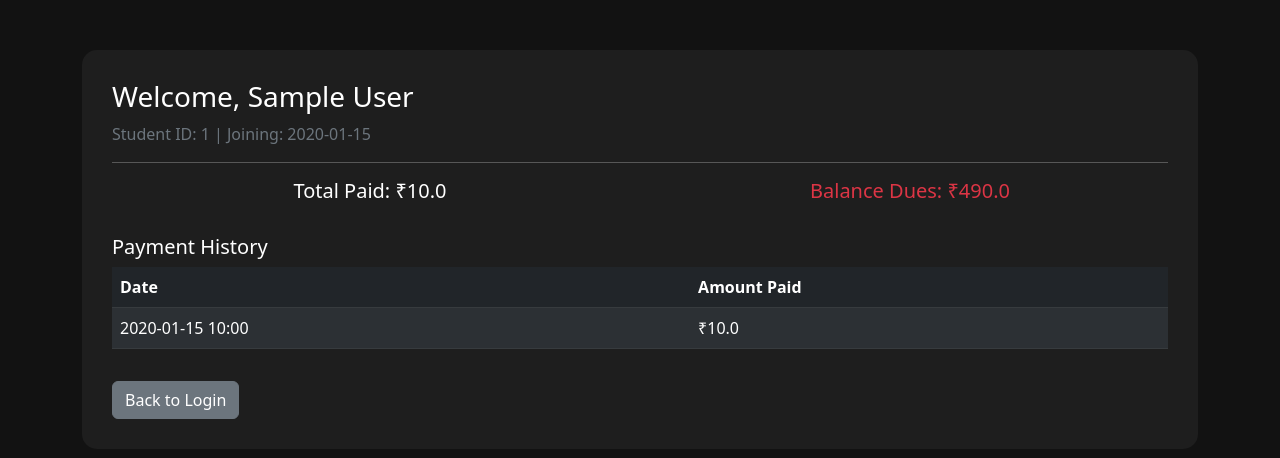
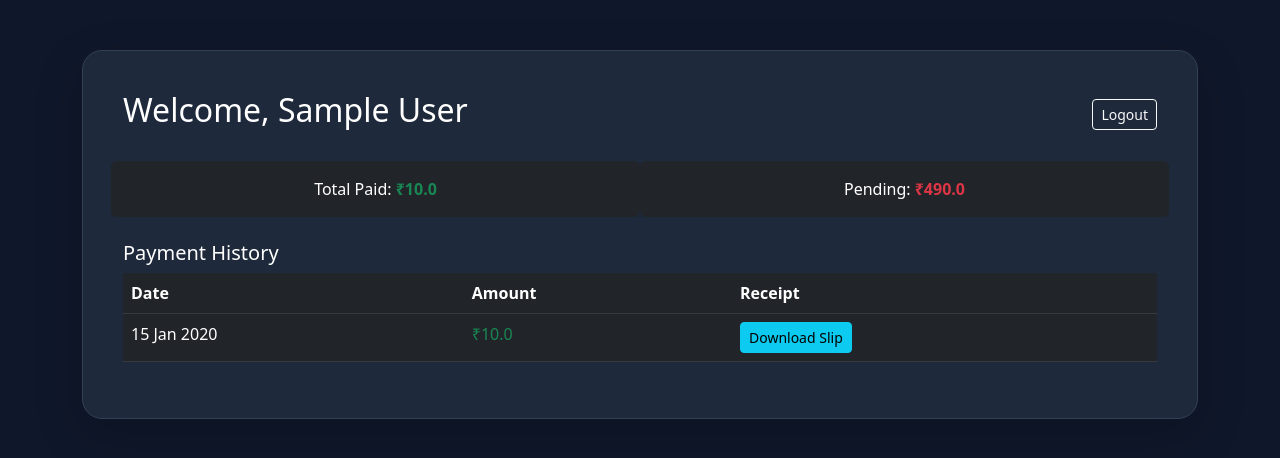
Before and after one commit to oms91799-gif/Aspirant-Library-ERP., a Flask app: page /student/1 in a window 1280 px wide. Shown: the top 458 px of the page. Run offline with Flask 3, Linux system fonts and the light colour scheme; the visitor is signed in with stand-in values (Sample User, id 1); tables that the repository leaves empty hold one stand-in row (values such as "Sample post").

Commit message:
Update student_view.html

```diff
--- a/templates/student_view.html
+++ b/templates/student_view.html
@@ -1,32 +1,36 @@
 <!DOCTYPE html>
 <html>
 <head>
-    <title>My Fee Ledger</title>
+    <title>My Ledger | Aspirant Library</title>
     <link href="https://cdn.jsdelivr.net/npm/bootstrap@5.3.0/dist/css/bootstrap.min.css" rel="stylesheet">
     <style>
-        body { background: #121212; color: white; }
-        .ledger-box { background: #1e1e1e; padding: 30px; border-radius: 15px; margin-top: 50px; }
+        body { background: #0f172a; color: white; }
+        .ledger-card { background: #1e293b; border-radius: 20px; padding: 40px; margin-top: 50px; border: 1px solid #334155; }
     </style>
 </head>
 <body class="container">
-    <div class="ledger-box">
-        <h3>Welcome, {{ student.name }}</h3>
-        <p class="text-secondary">Student ID: {{ student.student_id }} | Joining: {{ student.joining_date.strftime('%Y-%m-%d') }}</p>
-        <hr>
+    <div class="ledger-card shadow-lg">
+        <div class="d-flex justify-content-between align-items-center mb-4">
+            <h2>Welcome, {{ student.name }}</h2>
+            <a href="/logout" class="btn btn-outline-light btn-sm">Logout</a>
+        </div>
         <div class="row text-center mb-4">
-            <div class="col-6"><h5>Total Paid: ₹{{ student.total_paid }}</h5></div>
-            <div class="col-6 text-danger"><h5>Balance Dues: ₹{{ student.dues }}</h5></div>
+            <div class="col-6 bg-dark p-3 rounded">Total Paid: <span class="text-success fw-bold">₹{{ student.total_paid }}</span></div>
+            <div class="col-6 bg-dark p-3 rounded">Pending: <span class="text-danger fw-bold">₹{{ student.dues }}</span></div>
         </div>
         <h5>Payment History</h5>
-        <table class="table table-dark table-striped">
-            <thead><tr><th>Date</th><th>Amount Paid</th></tr></thead>
+        <table class="table table-dark table-hover">
+            <thead><tr><th>Date</th><th>Amount</th><th>Receipt</th></tr></thead>
             <tbody>
                 {% for p in student.payments %}
-                <tr><td>{{ p.date.strftime('%Y-%m-%d %H:%M') }}</td><td>₹{{ p.amount }}</td></tr>
+                <tr>
+                    <td>{{ p.date.strftime('%d %b %Y') }}</td>
+                    <td class="text-success">₹{{ p.amount }}</td>
+                    <td><a href="/receipt/{{ p.id }}" class="btn btn-sm btn-info">Download Slip</a></td>
+                </tr>
                 {% endfor %}
             </tbody>
         </table>
-        <a href="/logout" class="btn btn-secondary mt-3">Back to Login</a>
     </div>
 </body>
 </html>
```
